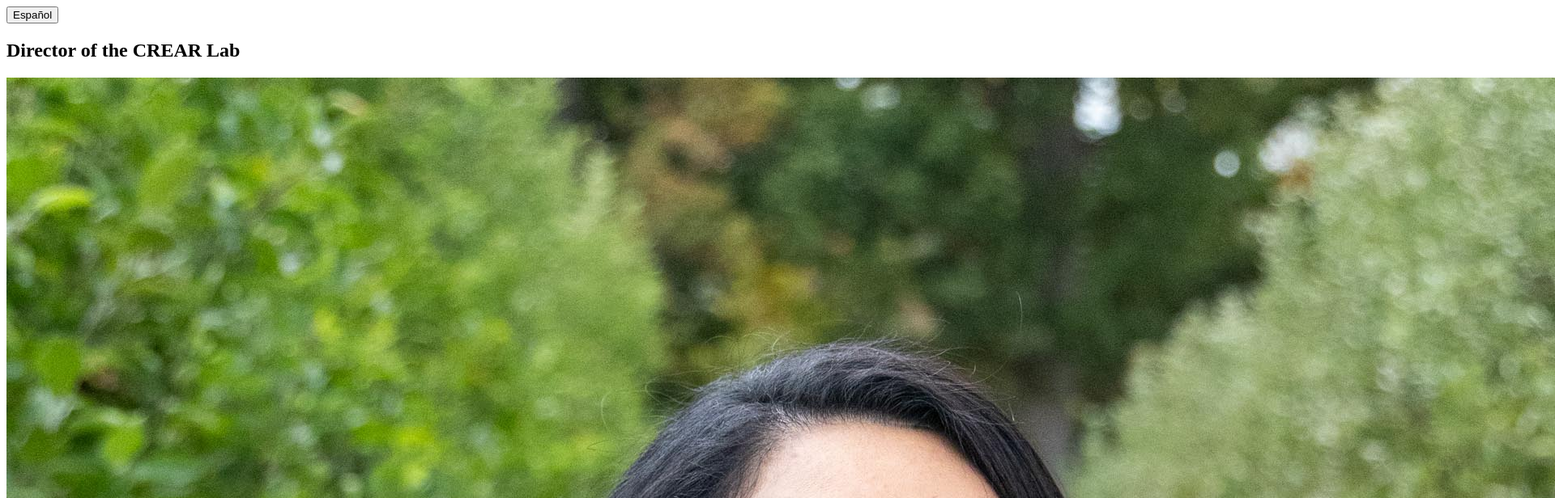
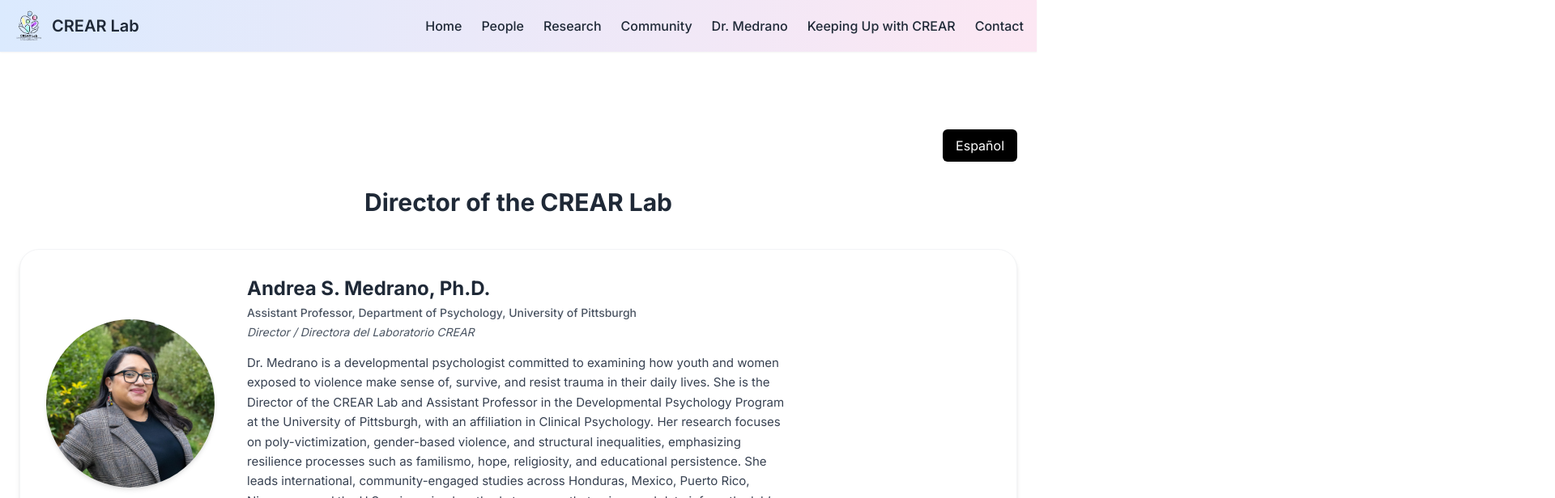
Before and after one commit to aoros2025/FINAL, a Next.js app: page /people in a window 1280 px wide. Shown: the top 616 px of the page at 81% size, 1920 px wide, since content can reach past the window. Built offline with nearby package versions, Linux system fonts and the light colour scheme.

Commit message:
Add files via upload

```diff
--- /dev/null
+++ b/app/layout.tsx
@@ -0,0 +1,28 @@
+import './globals.css';
+import { Inter } from 'next/font/google';
+import Navbar from './components/Navbar';
+
+const inter = Inter({ subsets: ['latin'] });
+
+export const metadata = {
+  title: 'CREAR Lab',
+  description: 'Community Research Exploring Adolescent Resilience',
+};
+
+export default function RootLayout({
+  children,
+}: {
+  children: React.ReactNode;
+}) {
+  return (
+    <html lang="en">
+      <body className={`${inter.className} bg-white text-gray-900`}>
+        {/* Navbar stays fixed at the top */}
+        <Navbar />
+
+        {/* Main content starts below navbar */}
+        <main className="pt-20">{children}</main>
+      </body>
+    </html>
+  );
+}
```
